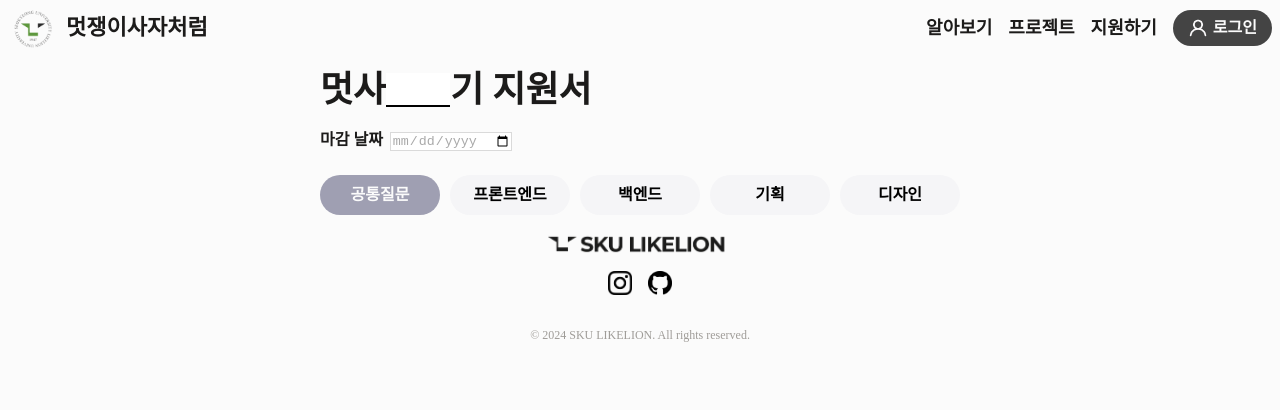
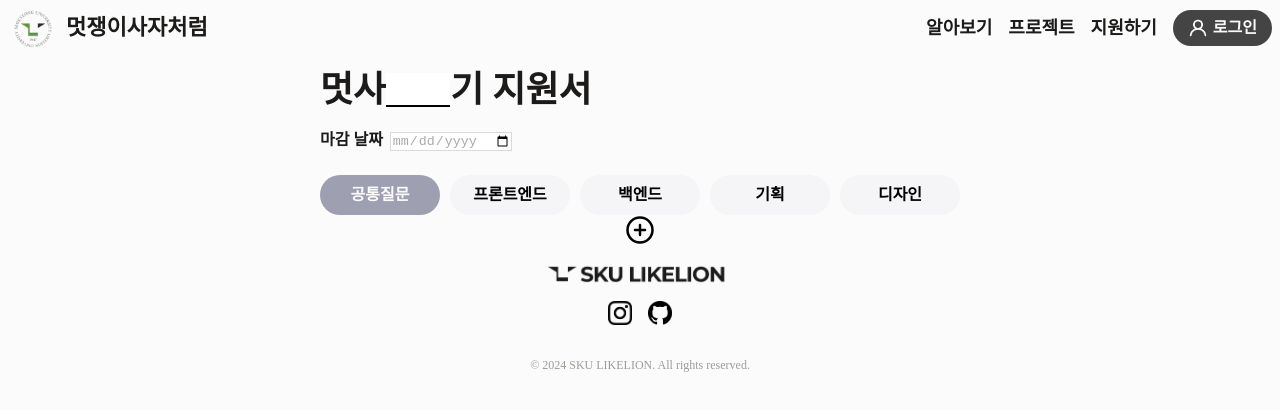
Before and after one commit to LikeLion-SKU/likelion-homepage-fe, a React (Vite) app: page /admin/questions in a window 1280 px wide. Shown: the top 410 px of the page. Built offline with nearby package versions, Linux system fonts and the light colour scheme; no server answers; a web font is replaced by a local one.

Commit message:
✨ Feat: CreateQuestionBtn/ CreateQuestionBtnContainer/ CreatingQuestionSection  작성

```diff
--- /dev/null
+++ b/src/components/creatingQuestions/creatingQuestionsSection/CreateQuestionBtnContainer.jsx
@@ -0,0 +1,10 @@
+import CreateQuestionBtnContainerLayout from '@/components/creatingQuestions/creatingQuestionsSection/layout/CreateQuestionBtnContainerLayout';
+import CreateQuestionBtn from '@/components/creatingQuestions/creatingQuestionsSection/ui/CreateQuestionBtn';
+
+export default function CreateQuestionBtnContainer() {
+  return (
+    <CreateQuestionBtnContainerLayout>
+      <CreateQuestionBtn />
+    </CreateQuestionBtnContainerLayout>
+  );
+}
--- /dev/null
+++ b/src/components/creatingQuestions/creatingQuestionsSection/CreatingQuestionsSection.jsx
@@ -0,0 +1,9 @@
+import CreateQuestionBtnContainer from '@/components/creatingQuestions/creatingQuestionsSection/CreateQuestionBtnContainer';
+
+export default function CreatingQuestionsSection() {
+  return (
+    <section>
+      <CreateQuestionBtnContainer />
+    </section>
+  );
+}
--- /dev/null
+++ b/src/components/creatingQuestions/creatingQuestionsSection/layout/CreateQuestionBtnContainerLayout.jsx
@@ -0,0 +1,5 @@
+import styles from './CreateQuestionBtnContainerLayout.module.css';
+
+export default function CreateQuestionBtnContainerLayout({ children }) {
+  return <div className={styles['create-question-btn-container']}>{children}</div>;
+}
--- /dev/null
+++ b/src/components/creatingQuestions/creatingQuestionsSection/layout/CreateQuestionBtnContainerLayout.module.css
@@ -0,0 +1,8 @@
+.create-question-btn-container {
+  display: flex;
+  align-items: center;
+  justify-content: center;
+  width: 100%;
+  max-width: 640px;
+  margin: 0 auto;
+}
--- /dev/null
+++ b/src/components/creatingQuestions/creatingQuestionsSection/ui/CreateQuestionBtn.jsx
@@ -0,0 +1,11 @@
+import { FiPlusCircle } from 'react-icons/fi';
+
+import styles from './CreateQuestionBtn.module.css';
+
+export default function CreateQuestionBtn() {
+  return (
+    <button className={styles['create-question-btn']}>
+      <FiPlusCircle className={styles['create-question-btn__plus']} />
+    </button>
+  );
+}
--- /dev/null
+++ b/src/components/creatingQuestions/creatingQuestionsSection/ui/CreateQuestionBtn.module.css
@@ -0,0 +1,12 @@
+.create-question-btn {
+  width: 30px;
+  height: 30px;
+  background-color: var(--main-bg-color);
+  cursor: pointer;
+  margin: 0 auto;
+}
+
+.create-question-btn__plus {
+  width: 30px;
+  height: 30px;
+}
--- a/src/components/creatingQuestions/index.jsx
+++ b/src/components/creatingQuestions/index.jsx
@@ -1 +1,3 @@
 export { default as InformationInputSection } from './informationInputSection/InformationInputSection';
+
+export { default as CreatingQuestionsSection } from './creatingQuestionsSection/CreatingQuestionsSection';
--- a/src/pages/QuestionAdminPage.jsx
+++ b/src/pages/QuestionAdminPage.jsx
@@ -1,5 +1,10 @@
-import { InformationInputSection } from '@/components/creatingQuestions';
+import { CreatingQuestionsSection, InformationInputSection } from '@/components/creatingQuestions';
 
 export default function QuestionAdminPage() {
-  return <InformationInputSection />;
+  return (
+    <>
+      <InformationInputSection />
+      <CreatingQuestionsSection />
+    </>
+  );
 }
```
